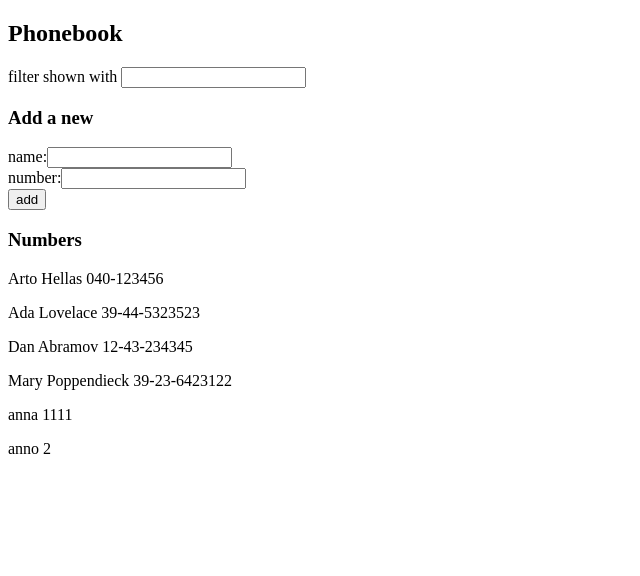
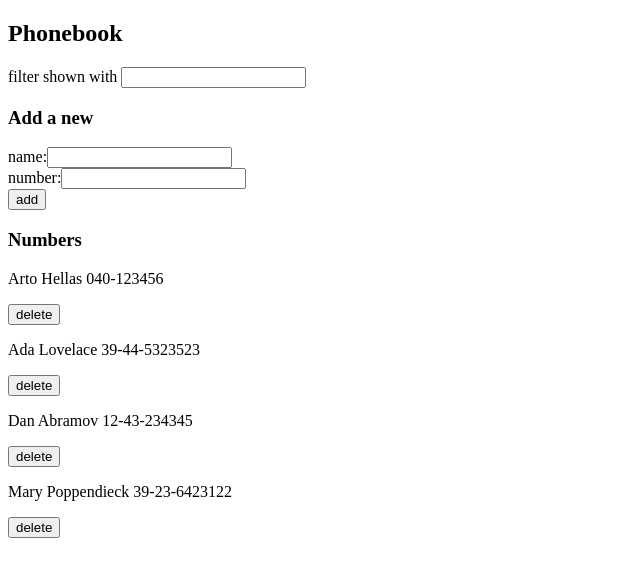
Before and after one commit to a-kuzmych/full-stack-open, a React (Vite) app in the folder part2/phonebook/: page / in a window 1280 px wide. Shown: the top 576 px of the page, without its empty margins (0-640 px from the left). Built offline with nearby package versions, Linux system fonts and the light colour scheme; data requests are answered from the project's data file.

Commit message:
complete exercise 2.14

```diff
--- a/part2/phonebook/db.json
+++ b/part2/phonebook/db.json
@@ -19,16 +19,6 @@
       "name": "Mary Poppendieck",
       "number": "39-23-6423122",
       "id": "4"
-    },
-    {
-      "name": "anna",
-      "number": "1111",
-      "id": "OMMf6X-"
-    },
-    {
-      "name": "anno",
-      "number": "2",
-      "id": "PZXMrFZ"
     }
   ]
 }
--- a/part2/phonebook/src/App.jsx
+++ b/part2/phonebook/src/App.jsx
@@ -20,6 +20,14 @@ const App = () => {
     });
   };
 
+  const deletePerson = (id, name) => {
+    if (window.confirm(`Delete ${name}?`)) {
+      personService.deletePerson(id).then(() => {
+        setPersons(persons.filter((p) => p.id !== id));
+      });
+    }
+  };
+
   const personsToShow = filter
     ? persons.filter((p) => p.name.toLowerCase().includes(filter.toLowerCase()))
     : persons;
@@ -33,7 +41,7 @@ const App = () => {
       <PersonForm createPerson={addPerson} persons={persons} />
 
       <h3>Numbers</h3>
-      <Persons personsToShow={personsToShow} />
+      <Persons personsToShow={personsToShow} deletePerson={deletePerson} />
     </div>
   );
 };
--- a/part2/phonebook/src/components/Persons.jsx
+++ b/part2/phonebook/src/components/Persons.jsx
@@ -1,10 +1,15 @@
-const Persons = ({ personsToShow }) => {
+const Persons = ({ personsToShow, deletePerson }) => {
   return (
     <div>
       {personsToShow.map((person) => (
-        <p key={person.name}>
-          {person.name} {person.number}
-        </p>
+        <div key={person.name}>
+          <p>
+            {person.name} {person.number}
+          </p>
+          <button onClick={() => deletePerson(person.id, person.name)}>
+            delete
+          </button>
+        </div>
       ))}
     </div>
   );
--- a/part2/phonebook/src/services/persons.js
+++ b/part2/phonebook/src/services/persons.js
@@ -10,4 +10,8 @@ const create = (newPerson) => {
   return axios.post(baseUrl, newPerson).then((response) => response.data);
 };
 
-export default { getAll, create };
+const deletePerson = (id) => {
+  return axios.delete(`${baseUrl}/${id}`).then((response) => response.data);
+};
+
+export default { getAll, create, deletePerson };
```
